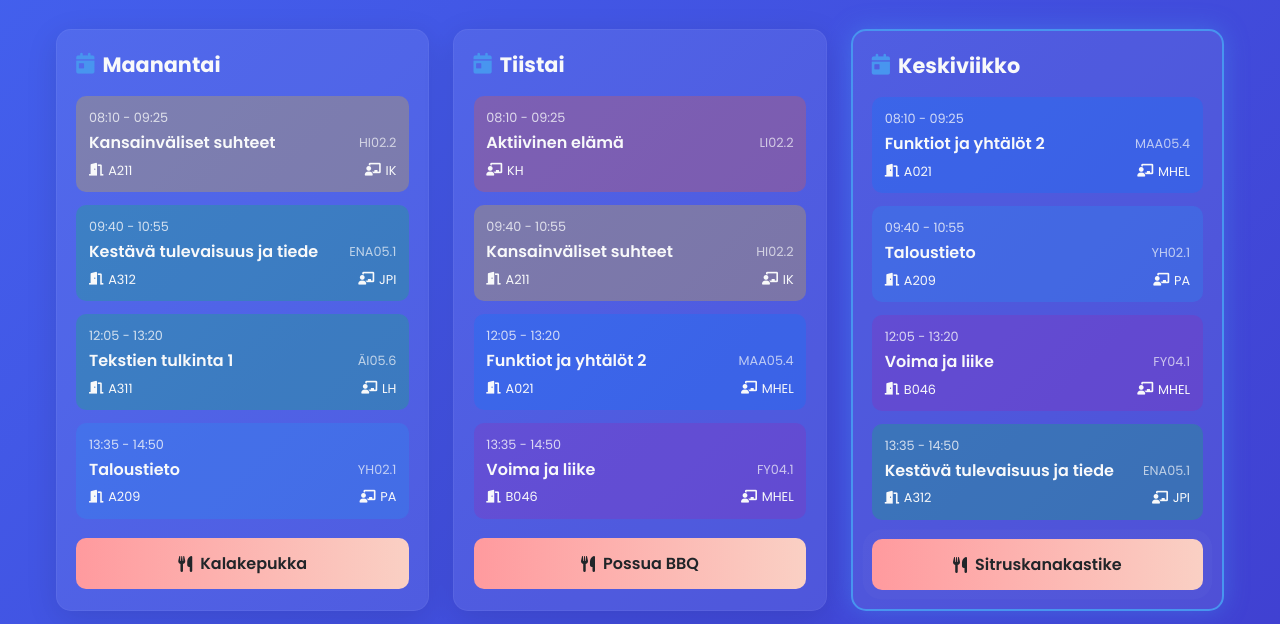
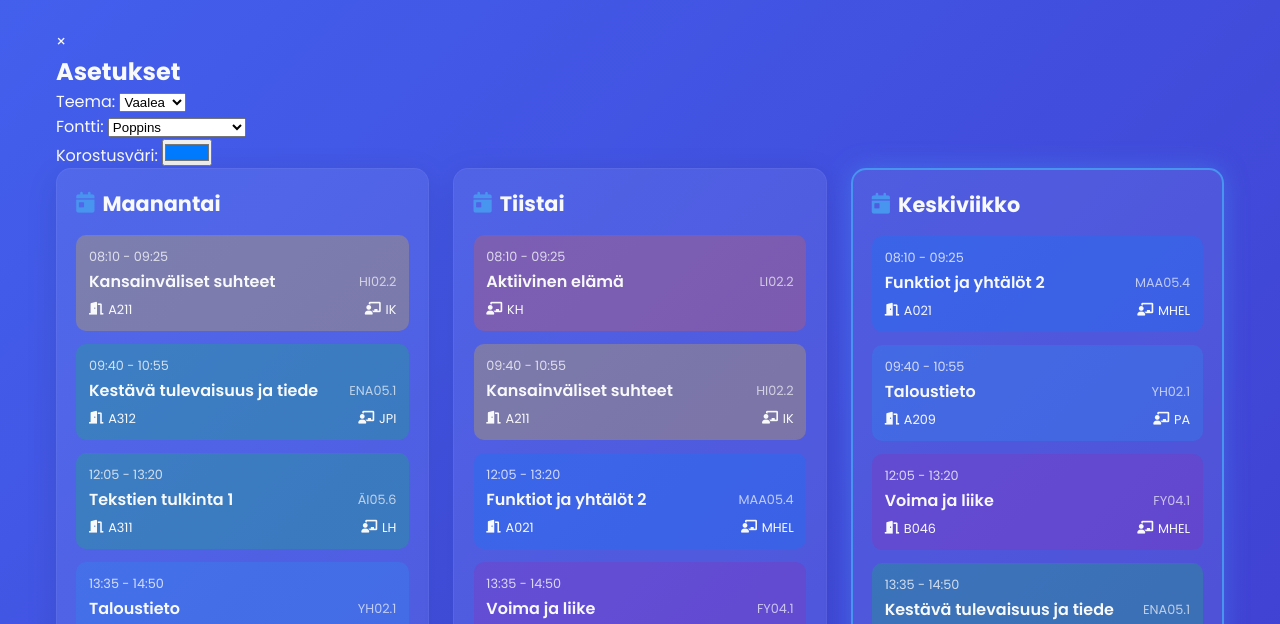
Before and after one commit to Riku123123123/Wilma, a plain HTML site: page index.html in a window 1280 px wide. Shown: the part 104-728 px from the top of the page. Drawn offline with Linux system fonts and the light colour scheme; no server answers.

Commit message:
Update index.html

```diff
--- a/index.html
+++ b/index.html
@@ -43,6 +43,37 @@
                 <div class="clock" id="clock">Kello 00:00</div>
             </div>
         </header>
+
+                <!-- Asetukset-modal -->
+        <div id="settingsModal" class="settings-modal">
+            <div class="settings-content">
+                <span class="close-btn" id="closeSettings">&times;</span>
+                <h2>Asetukset</h2>
+
+                <div class="setting-group">
+                    <label for="themeSelect">Teema:</label>
+                    <select id="themeSelect">
+                        <option value="light">Vaalea</option>
+                        <option value="dark">Tumma</option>
+                    </select>
+                </div>
+
+                <div class="setting-group">
+                    <label for="fontSelect">Fontti:</label>
+                    <select id="fontSelect">
+                        <option value="Poppins">Poppins</option>
+                        <option value="Roboto">Roboto</option>
+                        <option value="Comic Sans MS">Comic Sans MS 😎</option>
+                    </select>
+                </div>
+
+                <div class="setting-group">
+                    <label for="accentColor">Korostusväri:</label>
+                    <input type="color" id="accentColor" value="#007BFF">
+                </div>
+            </div>
+        </div>
+
 
         <div class="timetable" id="timetable">
             <!-- Lukujärjestys sisältö tulee tähän -->
```
